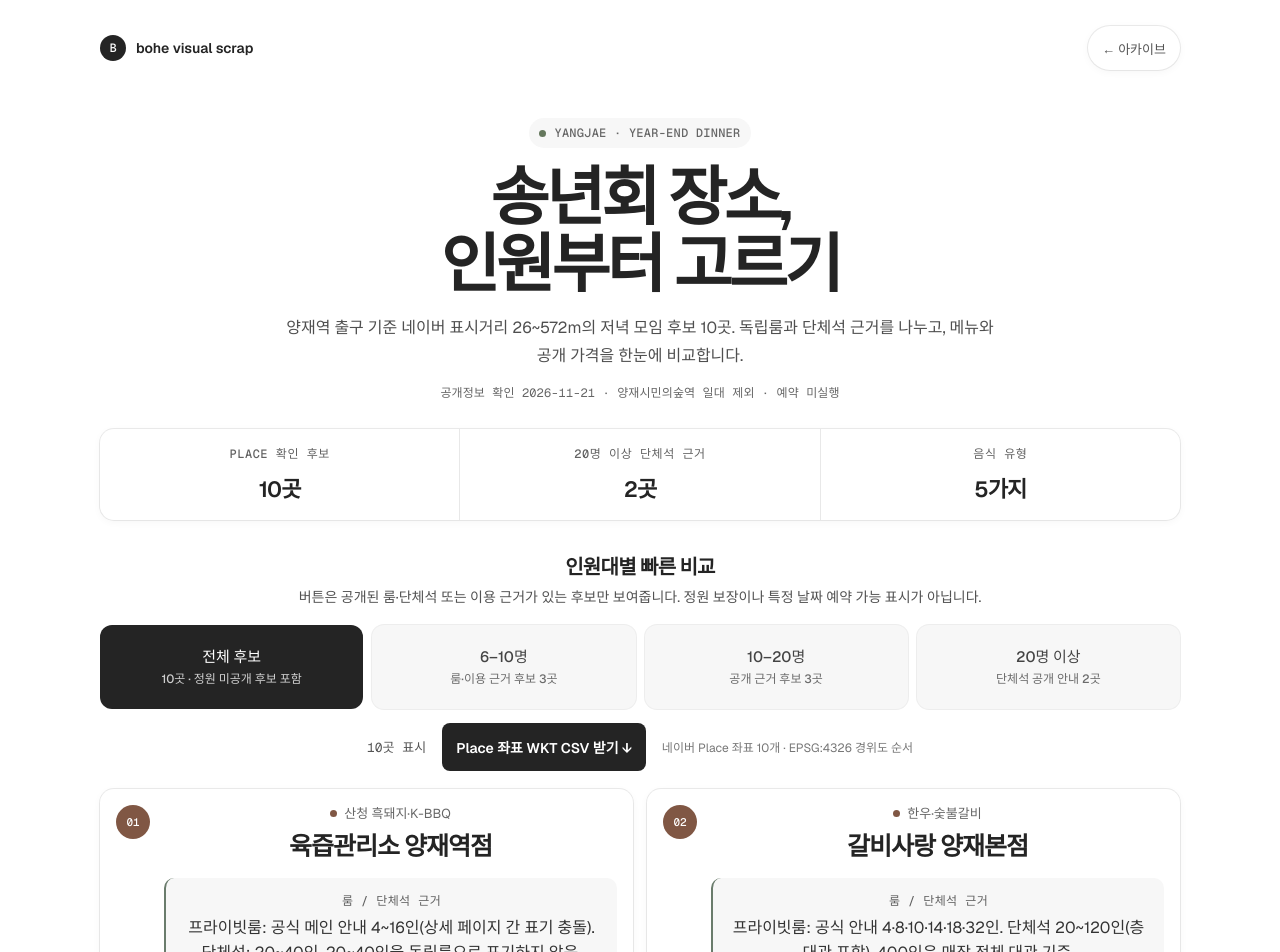
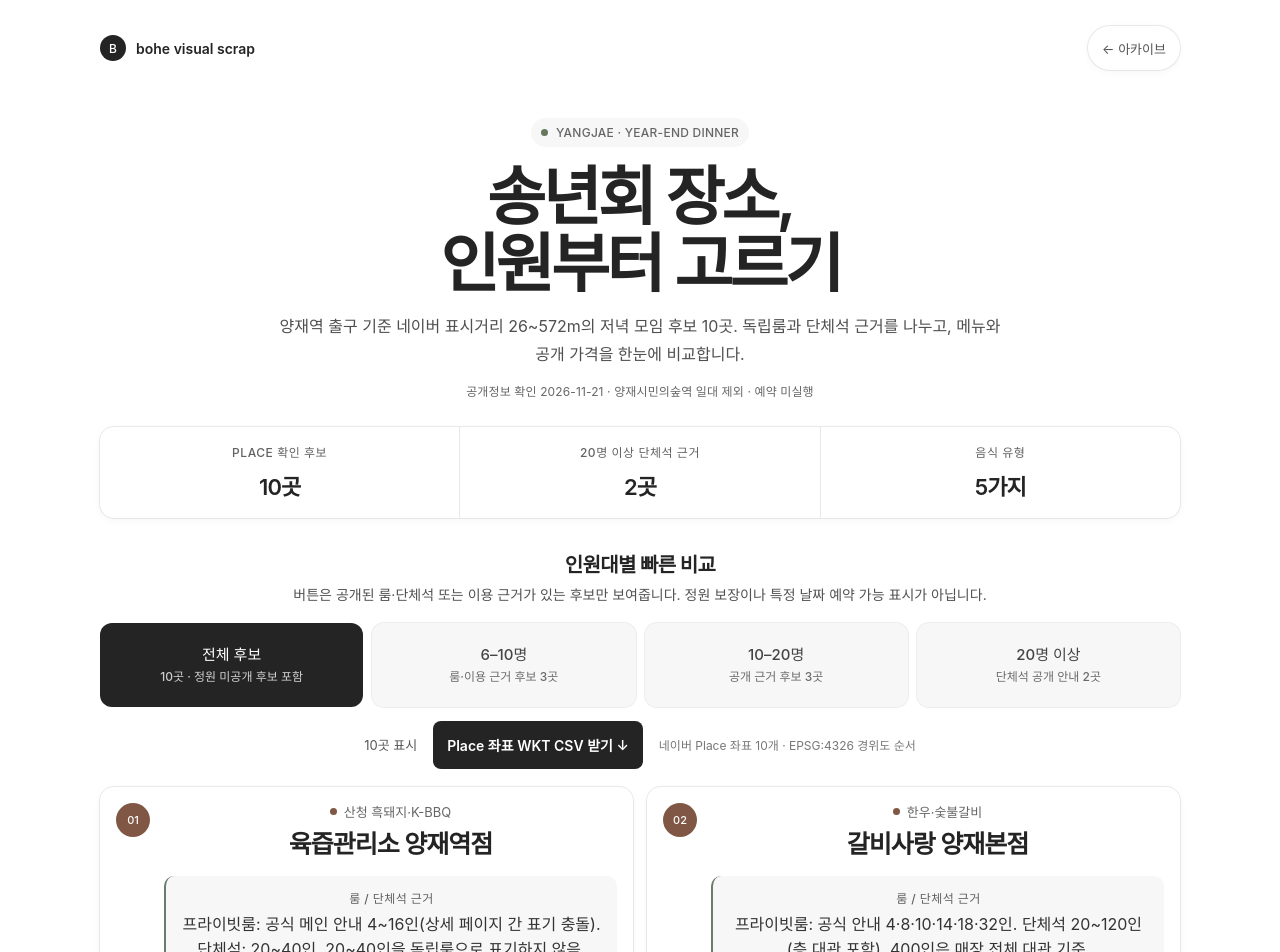
Before and after one commit to bohe76/bohe-visual-scrap, a plain HTML site: page items/2026-11-21-yangjae-year-end-dinner/index.html in a window 1280 px wide. Shown: the top 952 px of the page. Drawn offline with nearby package versions, Linux system fonts and the light colour scheme; a web font is replaced by a local one.

Commit message:
Use Pretendard for both Yangjae guides

```diff
--- a/items/2026-11-21-yangjae-year-end-dinner/index.html
+++ b/items/2026-11-21-yangjae-year-end-dinner/index.html
@@ -7,57 +7,57 @@
   <meta name="theme-color" content="#ffffff">
   <title>양재역 송년회 회식 후보 10곳 · bohe visual scrap</title>
   <link rel="icon" href="data:,">
-  <link rel="preconnect" href="https://fonts.googleapis.com">
-  <link rel="preconnect" href="https://fonts.gstatic.com" crossorigin>
-  <link href="https://fonts.googleapis.com/css2?family=Geist:wght@400;500;600;700&family=Geist+Mono:wght@400;500&display=swap" rel="stylesheet">
+  <link rel="preconnect" href="https://cdn.jsdelivr.net" crossorigin>
+  <link rel="stylesheet" href="https://cdn.jsdelivr.net/gh/orioncactus/pretendard@v1.3.9/dist/web/variable/pretendardvariable-dynamic-subset.min.css" crossorigin>
   <style>
     :root{--ink:#242424;--muted:#666;--soft:#898989;--line:#e8e8e8;--surface:#fff;--surface-muted:#f7f7f7;--shadow:rgba(0,0,0,.08) 0 0 0 1px,rgba(0,0,0,.04) 0 2px 8px;--focus:#0068d6;--green:#416b54}
     *{box-sizing:border-box}
     html{background:#fff;scroll-behavior:smooth}
-    body{margin:0;background:#fff;color:var(--ink);font-family:Geist,Arial,'Apple SD Gothic Neo','Noto Sans KR',sans-serif;-webkit-font-smoothing:antialiased;text-rendering:optimizeLegibility}
+    body{margin:0;background:#fff;color:var(--ink);font-family:"Pretendard Variable",Pretendard,-apple-system,BlinkMacSystemFont,"Apple SD Gothic Neo","Noto Sans KR",sans-serif;-webkit-font-smoothing:antialiased;text-rendering:optimizeLegibility}
+    button,input,select,textarea,code,kbd,samp{font-family:inherit}
     a{color:inherit}
     .skip-link{position:absolute;left:12px;top:-60px;padding:12px 16px;border-radius:8px;background:#242424;color:#fff;z-index:9}.skip-link:focus{top:12px}
     .shell{width:min(1080px,calc(100% - 32px));margin:0 auto;padding:26px 0 56px}
     .topbar{display:flex;align-items:center;justify-content:space-between;gap:12px;margin-bottom:48px}
     .brand{display:inline-flex;align-items:center;gap:10px;text-decoration:none;font-size:14px;font-weight:600;min-height:44px}
-    .brand-mark{display:grid;place-items:center;width:26px;height:26px;border-radius:50%;background:#242424;color:#fff;font:500 12px 'Geist Mono',monospace}
+    .brand-mark{display:grid;place-items:center;width:26px;height:26px;border-radius:50%;background:#242424;color:#fff;font-family:inherit;font-size:12px;font-weight:500}
     .archive-link{display:inline-flex;align-items:center;justify-content:center;min-height:44px;padding:0 14px;border-radius:999px;background:#fff;box-shadow:var(--shadow);text-decoration:none;color:#555;font-size:13px}
     .hero{text-align:center;max-width:840px;margin:0 auto 26px}
-    .eyebrow{display:inline-flex;align-items:center;gap:8px;padding:7px 10px;margin-bottom:16px;border-radius:999px;background:#f7f7f7;color:#666;font:500 12px 'Geist Mono',monospace;letter-spacing:.02em}
+    .eyebrow{display:inline-flex;align-items:center;gap:8px;padding:7px 10px;margin-bottom:16px;border-radius:999px;background:#f7f7f7;color:#666;font-family:inherit;font-size:12px;font-weight:500;letter-spacing:.02em}
     .eyebrow-dot{width:7px;height:7px;border-radius:50%;background:#65785d}
     h1{margin:0;font-size:clamp(36px,7vw,64px);line-height:1.05;letter-spacing:-.055em;font-weight:600;word-break:keep-all}
     .lead{max-width:740px;margin:16px auto 0;color:#555;font-size:clamp(15px,2vw,18px);line-height:1.75;word-break:keep-all}
-    .metadata-line{margin:14px 0 0;color:#777;font:12px 'Geist Mono',monospace;letter-spacing:.01em}
+    .metadata-line{margin:14px 0 0;color:#777;font-family:inherit;font-size:12px;font-weight:400;letter-spacing:.01em}
     .summary{display:grid;grid-template-columns:repeat(3,minmax(0,1fr));gap:1px;overflow:hidden;margin:28px 0 22px;border-radius:14px;background:var(--line);box-shadow:var(--shadow)}
     .metric{min-width:0;padding:17px 14px;background:#fff;text-align:center}
-    .metric-label{display:block;margin-bottom:8px;color:#777;font:500 11px 'Geist Mono',monospace;letter-spacing:.045em}
+    .metric-label{display:block;margin-bottom:8px;color:#777;font-family:inherit;font-size:11px;font-weight:500;letter-spacing:.045em}
     .metric-value{display:block;font-size:22px;font-weight:600;letter-spacing:-.04em}
     .section-title{text-align:center;margin:34px 0 6px;font-size:20px;letter-spacing:-.035em}
     .section-intro{margin:0 auto 16px;max-width:760px;text-align:center;color:#777;font-size:13px;line-height:1.6;word-break:keep-all}
     .filters{display:grid;grid-template-columns:repeat(4,minmax(0,1fr));gap:9px;margin:16px 0 14px}
-    .filter-button{appearance:none;display:flex;flex-direction:column;align-items:center;justify-content:center;gap:5px;min-width:0;min-height:84px;padding:10px;border:0;border-radius:12px;background:#f7f7f7;color:#444;box-shadow:rgba(0,0,0,.07) 0 0 0 1px;font:500 14px Geist,Arial,sans-serif;text-align:center;cursor:pointer;transition:background .15s ease,color .15s ease,box-shadow .15s ease,transform .15s ease}
+    .filter-button{appearance:none;display:flex;flex-direction:column;align-items:center;justify-content:center;gap:5px;min-width:0;min-height:84px;padding:10px;border:0;border-radius:12px;background:#f7f7f7;color:#444;box-shadow:rgba(0,0,0,.07) 0 0 0 1px;font-family:inherit;font-size:14px;font-weight:500;text-align:center;cursor:pointer;transition:background .15s ease,color .15s ease,box-shadow .15s ease,transform .15s ease}
     .filter-button:hover{background:#efefef;transform:translateY(-1px)}
     .filter-button.is-active{background:#242424;color:#fff;box-shadow:none}
     .filter-sub{font-size:11px;line-height:1.35;opacity:.78}
     .filter-button:focus-visible,.action-link:focus-visible,.archive-link:focus-visible,.brand:focus-visible,.phone:focus-visible{outline:3px solid var(--focus);outline-offset:3px}
     .toolbar-meta{display:flex;align-items:center;justify-content:center;flex-wrap:wrap;gap:10px 16px;margin:10px 0 18px;color:#777;font-size:12px}
-    .visible-count{font:12px 'Geist Mono',monospace;color:#555}
+    .visible-count{font-family:inherit;font-size:12px;font-weight:400;color:#555}
     .download{display:inline-flex;align-items:center;justify-content:center;min-height:44px;padding:0 14px;border-radius:8px;background:#242424;color:#fff;text-decoration:none;font-size:13px;font-weight:600}
     .download:hover{background:#444}
     .card-list{display:grid;grid-template-columns:1fr;gap:14px;align-items:stretch;margin-top:16px}
     .place-card{display:grid;grid-template-columns:36px minmax(0,1fr);gap:14px;padding:19px;border-radius:14px;background:#fff;box-shadow:var(--shadow);transition:transform .15s ease,box-shadow .15s ease}
     .place-card:hover{transform:translateY(-1px);box-shadow:rgba(0,0,0,.10) 0 0 0 1px,rgba(0,0,0,.05) 0 5px 14px}
     .place-card[hidden]{display:none!important}
-    .rank{display:grid;place-items:center;width:34px;height:34px;border-radius:50%;background:var(--group-color);color:#fff;font:500 11px 'Geist Mono',monospace}
+    .rank{display:grid;place-items:center;width:34px;height:34px;border-radius:50%;background:var(--group-color);color:#fff;font-family:inherit;font-size:11px;font-weight:500}
     .card-body{min-width:0}
     .place-head{text-align:center;margin-bottom:15px}
     .category-line{display:flex;justify-content:center;align-items:center;gap:7px;margin:0 0 7px;color:#666;font-size:12px;line-height:1.45}
     .category-dot{width:7px;height:7px;border-radius:50%;background:var(--group-color);flex:0 0 auto}
     h2{margin:0;font-size:clamp(20px,2.5vw,24px);line-height:1.3;letter-spacing:-.04em;font-weight:600;overflow-wrap:anywhere}
-    .place-id{margin:6px 0 0;color:#888;font:11px 'Geist Mono',monospace}
+    .place-id{margin:6px 0 0;color:#888;font-family:inherit;font-size:11px;font-weight:400}
     .facts{display:grid;grid-template-columns:repeat(2,minmax(0,1fr));gap:8px;margin:0}
     .fact{min-width:0;padding:11px 12px;border-radius:10px;background:#f8f8f8}
-    .fact dt,.menu-block h3{margin:0 0 6px;color:#777;font:500 11px 'Geist Mono',monospace;letter-spacing:.035em}
+    .fact dt,.menu-block h3{margin:0 0 6px;color:#777;font-family:inherit;font-size:11px;font-weight:500;letter-spacing:.035em}
     .fact dd{margin:0;color:#444;font-size:13px;line-height:1.55;overflow-wrap:anywhere;word-break:keep-all}
     .fact dd small{display:block;margin-top:4px;color:#888;font-size:11px;line-height:1.5;word-break:keep-all}
     .fact-wide{grid-column:1/-1;text-align:center}
@@ -68,7 +68,7 @@
     .menu-list li{display:inline-flex;align-items:center;justify-content:center;min-height:34px;padding:6px 10px;border-radius:999px;background:#fff;box-shadow:rgba(0,0,0,.07) 0 0 0 1px;color:#444;font-size:12px;line-height:1.45;overflow-wrap:anywhere;word-break:keep-all}
     .menu-source{margin:9px 0 0;color:#888;font-size:11px;line-height:1.45}
     .fit-note{margin:10px 0 0;padding:11px 12px;border-radius:10px;background:#fff;box-shadow:rgba(0,0,0,.06) 0 0 0 1px;color:#555;font-size:12px;line-height:1.62;overflow-wrap:anywhere;word-break:keep-all}
-    .fit-note strong{display:block;margin-bottom:3px;color:#666;font:500 11px 'Geist Mono',monospace}
+    .fit-note strong{display:block;margin-bottom:3px;color:#666;font-family:inherit;font-size:11px;font-weight:500}
     .source-actions{display:flex;flex-wrap:wrap;justify-content:center;gap:7px;margin-top:12px}
     .action-link{display:inline-flex;align-items:center;justify-content:center;min-height:42px;padding:7px 11px;border-radius:8px;background:#fff;box-shadow:rgba(0,0,0,.08) 0 0 0 1px;color:#454545;text-decoration:none;font-size:12px;line-height:1.35;text-align:center;overflow-wrap:anywhere;word-break:keep-all}
     .action-link:hover{background:#f7f7f7}
@@ -124,7 +124,7 @@
     .source-details summary::-webkit-details-marker{display:none}
     .source-details summary::after{content:"＋";flex:0 0 auto;color:#555;font-size:16px}
     .source-details[open] summary::after{content:"−"}
-    .source-details summary code{color:#555;font:12px 'Geist Mono',monospace}
+    .source-details summary code{color:#555;font-family:inherit;font-size:12px;font-weight:400}
     .source-links{display:flex;flex-wrap:wrap;align-items:center;gap:2px 14px;padding:2px 0 6px}
     .source-detail-link{display:inline-flex;align-items:center;min-height:44px;color:#4a4a4a;font-size:14px;line-height:1.4;text-decoration:underline;text-decoration-color:#aaa;text-underline-offset:3px;overflow-wrap:anywhere}
     .facts-supporting .fact:first-child dd{word-break:keep-all;overflow-wrap:normal}
```
Also changed, not shown: items/2026-11-21-yangjae-new-restaurants/index.html (+16 -16 lines).
